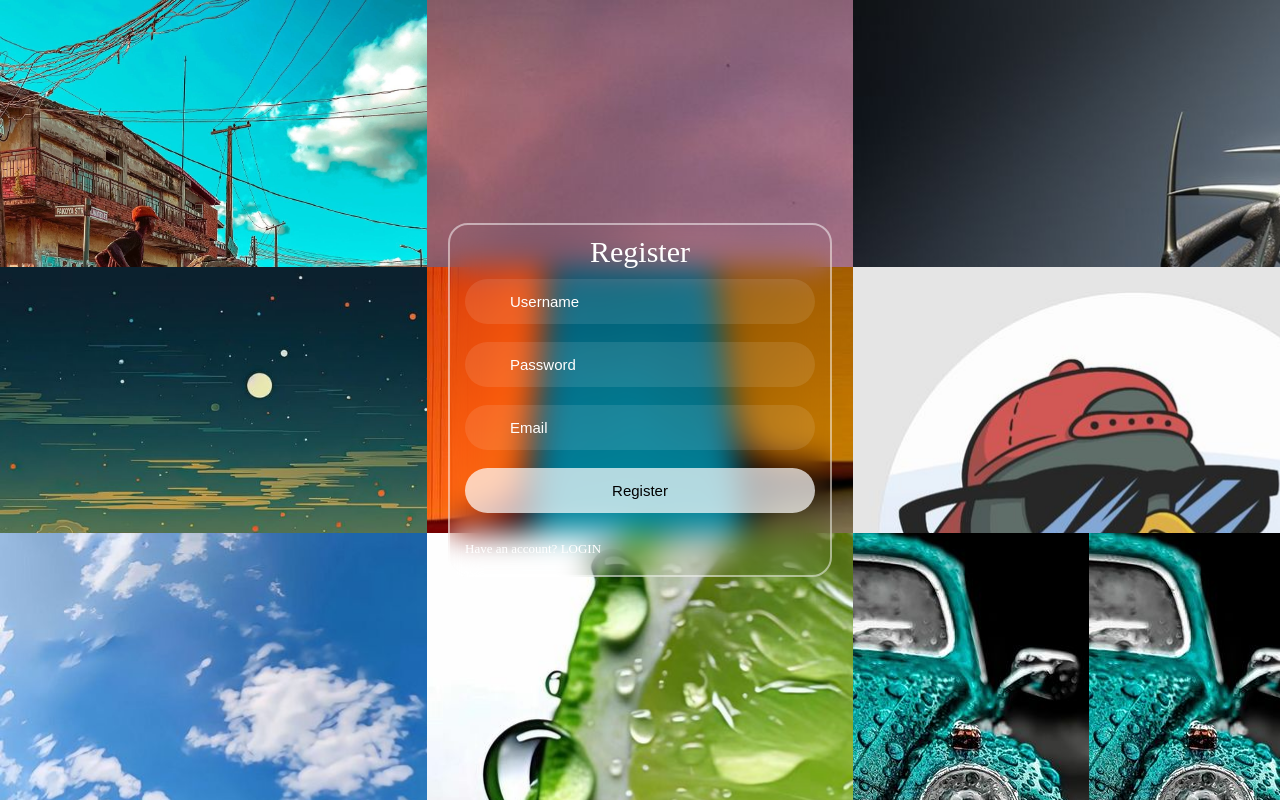
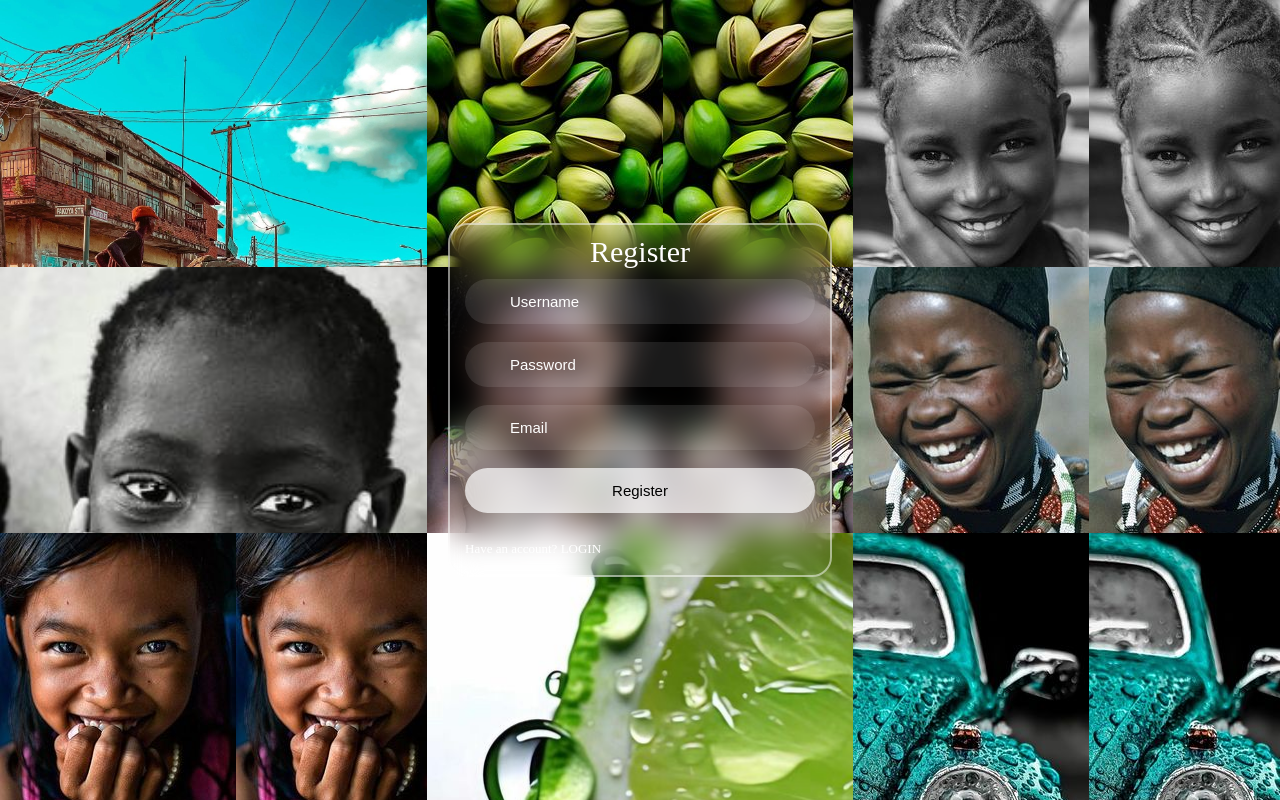
Before and after one commit to jongo-love/NIELSEN_ACCIDENT_ANALYSIS, a Flask app: page /register in a window 1280 px wide. Run offline with Flask 3, Linux system fonts and the light colour scheme.

Commit message:
Adding to the static file

```diff
--- a/templates/register.html
+++ b/templates/register.html
@@ -11,15 +11,15 @@
 <body>
     <div class="background">
         <!-- You can add multiple container divs here with different background images -->
-        <div class="background-item" style="background-image: url('static/penguin.jpg');"></div>
-        <div class="background-item" style="background-image: url('static/thorn.jpg');"></div>
+        <div class="background-item" style="background-image: url('static/traditionalgirl.jpg');"></div>
+        <div class="background-item" style="background-image: url('static/prettysmile.jpg');"></div>
         <div class="background-item1" style="background-image: url('static/wheelbarrow.jpg');"></div>
-        <div class="background-item2" style="background-image: url('static/aeroplane.jpg');"></div>
+        <div class="background-item2" style="background-image: url('static/nuts.jpg');"></div>
         <div class="background-item" style="background-image: url('static/raincar.jpg');"></div>
-        <div class="background-item" style="background-image: url('static/ducktalk.jpg');"></div>
+        <div class="background-item" style="background-image: url('static/little girl.jpg');"></div>
         <div class="background-item2" style="background-image: url('static/lemon.jpg');"></div>
-        <div class="background-item" style="background-image: url('static/blocks.jpg');"></div>
-        <div class="background-item3" style="background-image: url('static/cactus.jpg');"></div>
+        <div class="background-item" style="background-image: url('static/girlly.jpg');"></div>
+        <div class="background-item3" style="background-image: url('static/girlhands.jpg');"></div>
     </div>
 
     <div class="box">
```
Also changed, not shown: static/cactur.jpg (added), static/cryinggirl.jpg (added), static/fastcar.jpg (added), static/forestcar.jpg (added), static/girlhands.jpg (added), static/girlly.jpg (added), static/greengirl.jpg (added), static/little girl.jpg (added), static/nuts.jpg (added), static/prettysmile.jpg (added), static/relax.jpg (added), static/stillcar.jpg (added), static/traditionalgirl.jpg (added).
